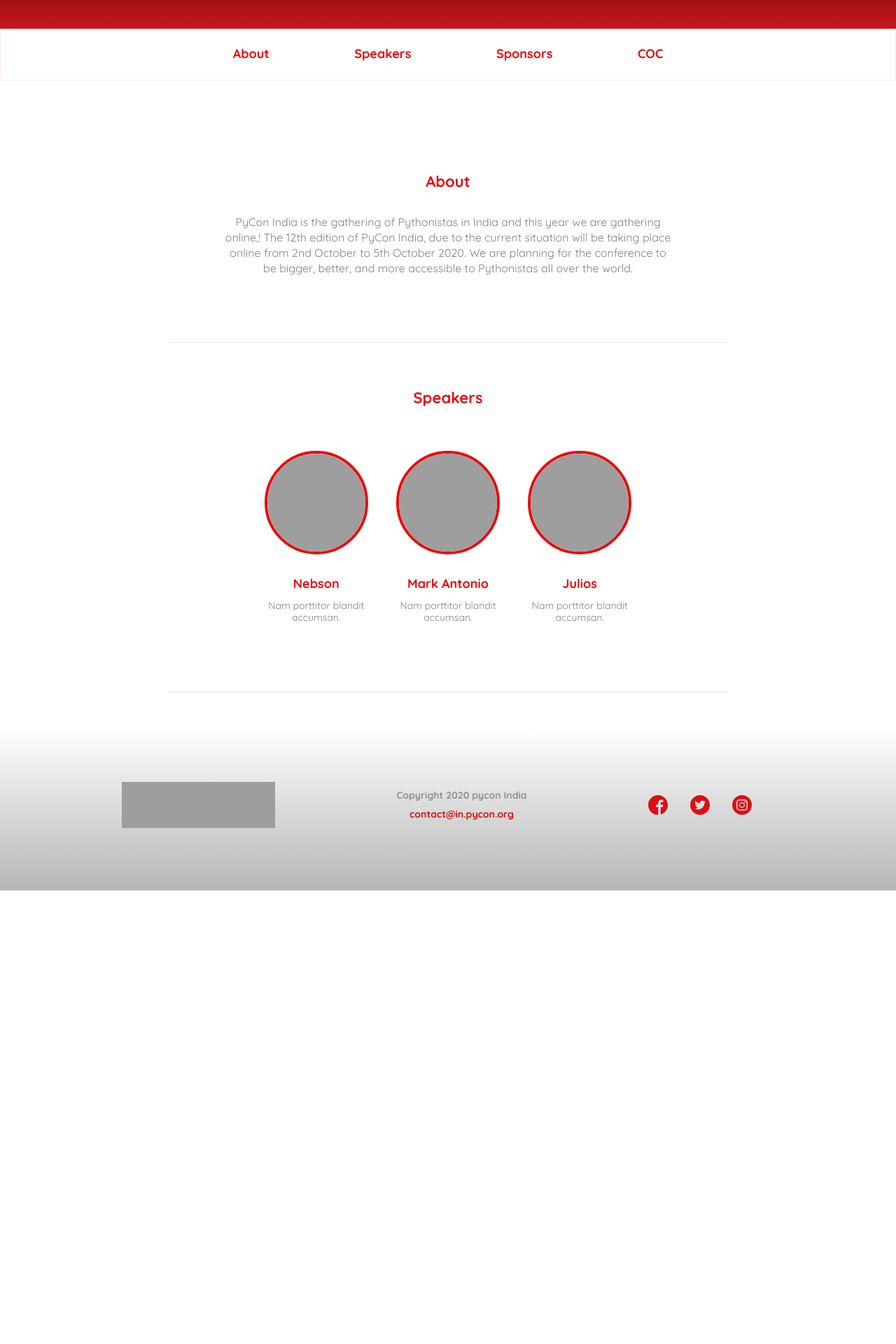
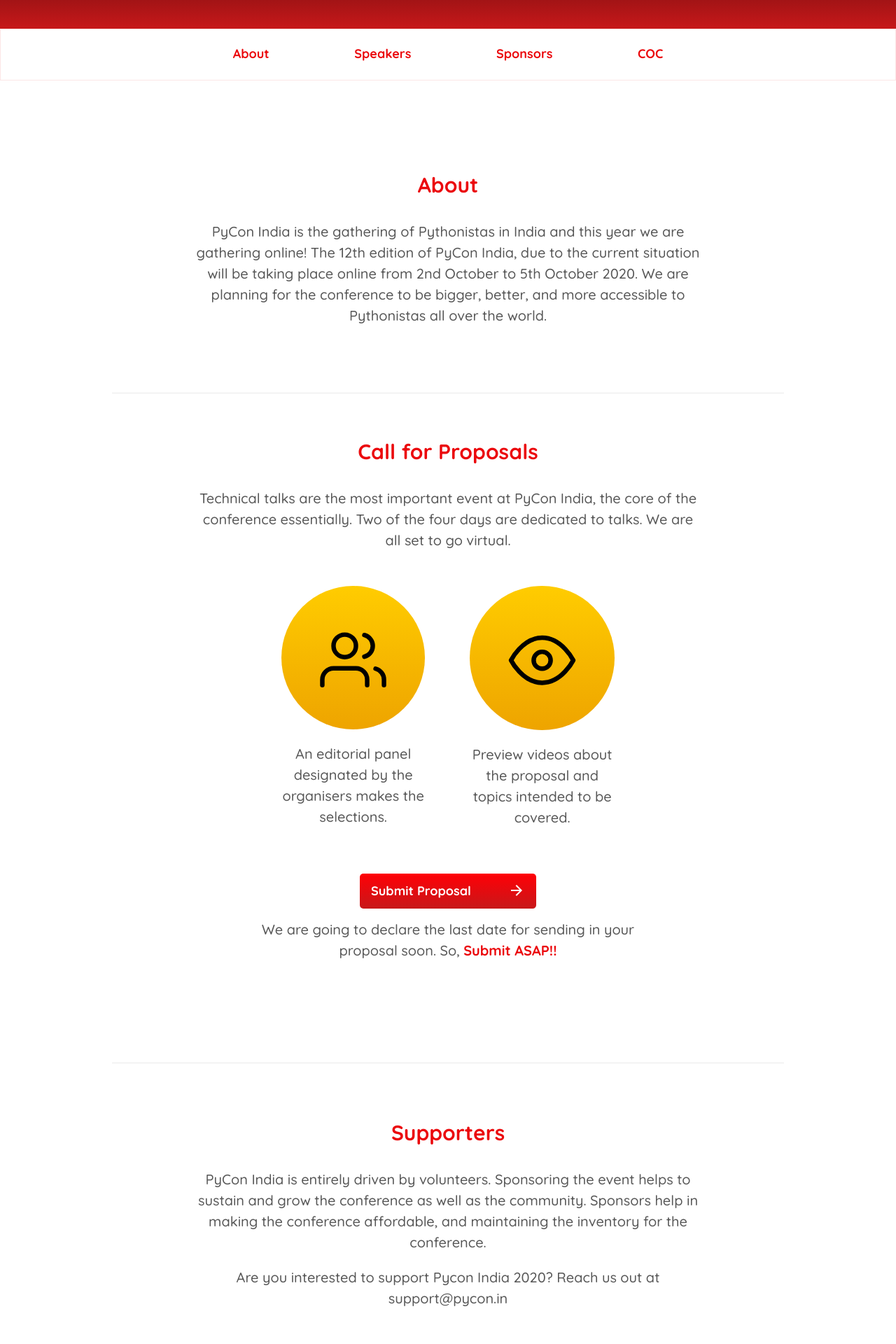
Before and after one commit to pythonindia/inpycon2020, a Jekyll site: the page built from index.md, in a window 1280 px wide. Shown: the part 784-2704 px from the top of the page at 70% size. Built offline with Jekyll 4.4.1, drawn with Linux system fonts in a browser that asks for light colours; before the commit the page ends 2056 px from its top, so only the background shows below that; grey boxes are pictures that could not be loaded.

Commit message:
Adds supporter and cfp section

```diff
--- a/_includes/about.html
+++ b/_includes/about.html
@@ -3,7 +3,7 @@
     <div class="title">About</div>
     <div class="description">
       PyCon India is the gathering of Pythonistas in India and
-      this year we are gathering online,! The 12th
+      this year we are gathering online! The 12th
       edition of PyCon India, due to the current situation will
       be taking place online from 2nd October to 5th October 2020.
       We are planning for the conference to be bigger, better,
--- /dev/null
+++ b/_includes/cfp.html
@@ -0,0 +1,34 @@
+<div id="cfp" class="page-wrapper cfp-section">
+  <div class="page-details">
+    <div class="title">Call  for Proposals</div>
+    <div class="description">
+      Technical talks are the most important event at PyCon India,
+      the core of the conference essentially. Two of the four days
+      are dedicated to talks. We are all set to go virtual.
+    </div>
+    <div class="flex justify-center content">
+      <div class="page-points flex flex-column">
+        <img src="/assets/images/editorial.svg" />
+        <p class="description">
+          An editorial panel designated by the organisers makes the selections.
+        </p>
+      </div>
+      <div class="page-points flex flex-column">
+        <img src="/assets/images/preview-video.svg" />
+        <p class="description">
+          Preview videos about the proposal and topics intended to be covered.
+        </p>
+      </div>
+    </div>
+    <div class="content">
+      <a class="primary-button" rel="nofollow noreferrer" href="https://in.pycon.org/cfp/2020/proposals/" target="_blank">
+        Submit Proposal
+        <span><img src="/assets/images/forward.svg" /></span>
+      </a>
+      <p class="description">
+        We are going to declare the last date for sending in your proposal soon.
+        So, <span class="highlight">Submit ASAP!!</span>
+      </p>
+    </div>
+  </div>
+</div>
--- a/_includes/header.html
+++ b/_includes/header.html
@@ -25,7 +25,10 @@
           <span class="status">Online</span>
         </div>
         <div class="apply">
-          <a rel="nofollow noreferrer" href="https://in.pycon.org/cfp/2020/proposals/" target="_blank">Submit Proposal <span><img src="/assets/images/forward.svg" /></span></a>
+          <a rel="nofollow noreferrer" href="https://in.pycon.org/cfp/2020/proposals/" target="_blank" class="primary-button">
+            Submit Proposal
+            <span><img src="/assets/images/forward.svg" /></span>
+          </a>
         </div>
         <!-- <img src="/assets/images/logo.svg" /> -->
       </div>
--- /dev/null
+++ b/_includes/supporter.html
@@ -0,0 +1,15 @@
+<div id="about" class="page-wrapper about-section">
+  <div class="page-details">
+    <div class="title">Supporters</div>
+    <div class="description">
+      PyCon India is entirely driven by volunteers.
+      Sponsoring the event helps to sustain and grow
+      the conference as well as the community.
+      Sponsors help in making the conference affordable,
+      and maintaining the inventory for the conference.
+    </div>
+    <p class="description">
+      Are you interested to support Pycon India 2020? Reach us out at support@pycon.in
+    </p>
+  </div>
+</div>
--- a/_layouts/home.html
+++ b/_layouts/home.html
@@ -3,4 +3,5 @@
 ---
 
 {% include about.html %}
-{% include speakers.html %}
+{% include cfp.html %}
+{% include supporter.html %}
--- a/assets/css/styles.scss
+++ b/assets/css/styles.scss
@@ -14,7 +14,7 @@
 
 .content {
   margin: rem-calc(50) auto;
-  max-width: rem-calc(800);
+  max-width: 75%;
   line-height: rem-calc(40);
 
   .p {
@@ -39,6 +39,18 @@
 
   .ul {
     list-style: initial;
+  }
+}
+
+.flex {
+  display: flex;
+
+  .flex-column {
+    flex-direction: column
+  }
+
+  .justify-center {
+    justify-content: center;
   }
 }
 
@@ -137,30 +149,6 @@
 
           .status {
             color: #DF0E12;
-          }
-        }
-
-        .apply {
-          a {
-            font-weight: bold;
-            font-size: rem-calc(18);
-            line-height: rem-calc(22);
-            color: #FFFFFF;
-            text-decoration: none;
-            padding: rem-calc(13) rem-calc(16) rem-calc(14) rem-calc(16);
-            background: linear-gradient(180deg, #FF0006 0%, #C7181A 100%);
-            border-radius: rem-calc(5);
-
-            span {
-              display: inline-block;
-              vertical-align: middle;
-              margin-left: rem-calc(48);
-            }
-
-            img {
-              width: rem-calc(24);
-              height: rem-calc(24);
-            }
           }
         }
       }
@@ -275,6 +263,28 @@
   }
 }
 
+.primary-button {
+  font-weight: bold;
+  font-size: rem-calc(18);
+  line-height: rem-calc(22);
+  color: #FFFFFF;
+  text-decoration: none;
+  padding: rem-calc(13) rem-calc(16) rem-calc(14) rem-calc(16);
+  background: linear-gradient(180deg, #FF0006 0%, #C7181A 100%);
+  border-radius: rem-calc(5);
+
+  span {
+    display: inline-block;
+    vertical-align: middle;
+    margin-left: rem-calc(48);
+  }
+
+  img {
+    width: rem-calc(24);
+    height: rem-calc(24);
+  }
+}
+
 .menu-wrapper {
   border: rem-calc(1) solid rgba(224, 13, 17, 0.1);
   background-color: #ffffff;
@@ -312,33 +322,42 @@
   text-align: center;
   margin: 0 auto;
   border-bottom: 1px solid rgba(151, 151, 151, 0.2);
+  max-width: 70rem;
 
   .page-details {
     text-align: center;
     margin: 0 auto;
+    width: 75%;
     padding-top: rem-calc(65);
     padding-bottom: rem-calc(95);
 
     .title {
       font-weight: bold;
-      font-size: rem-calc(22);
-      line-height: rem-calc(27);
+      font-size: rem-calc(30);
+      line-height: rem-calc(37);
       color: #EB090D;
       margin-bottom: rem-calc(33);
     }
 
     .description {
-      font-weight: 400;
-      font-size: rem-calc(16);
-      line-height: rem-calc(22);
-      color: #818181;
+      font-weight: 500;
+      font-size: rem-calc(20);
+      line-height: rem-calc(30);
+      color: #575757;
+
+      span.highlight {
+        color: #EB090D;
+        font-weight: bold;
+      }
+    }
+
+    .page-points {
+      margin: 0 rem-calc(32);
     }
   }
 
   &.about-section {
-    max-width: rem-calc(932);
-
-    &.sticky-enable {
+    .sticky-enable {
       padding-top: rem-calc(65);
     }
 
@@ -394,7 +413,7 @@
             font-size: rem-calc(14);
             line-height: rem-calc(17);
             text-align: center;
-            color: #818181;
+            color: #575757;
           }
         }
       }
```
Also changed, not shown: assets/images/editorial.svg (added), assets/images/preview-video.svg (added).
